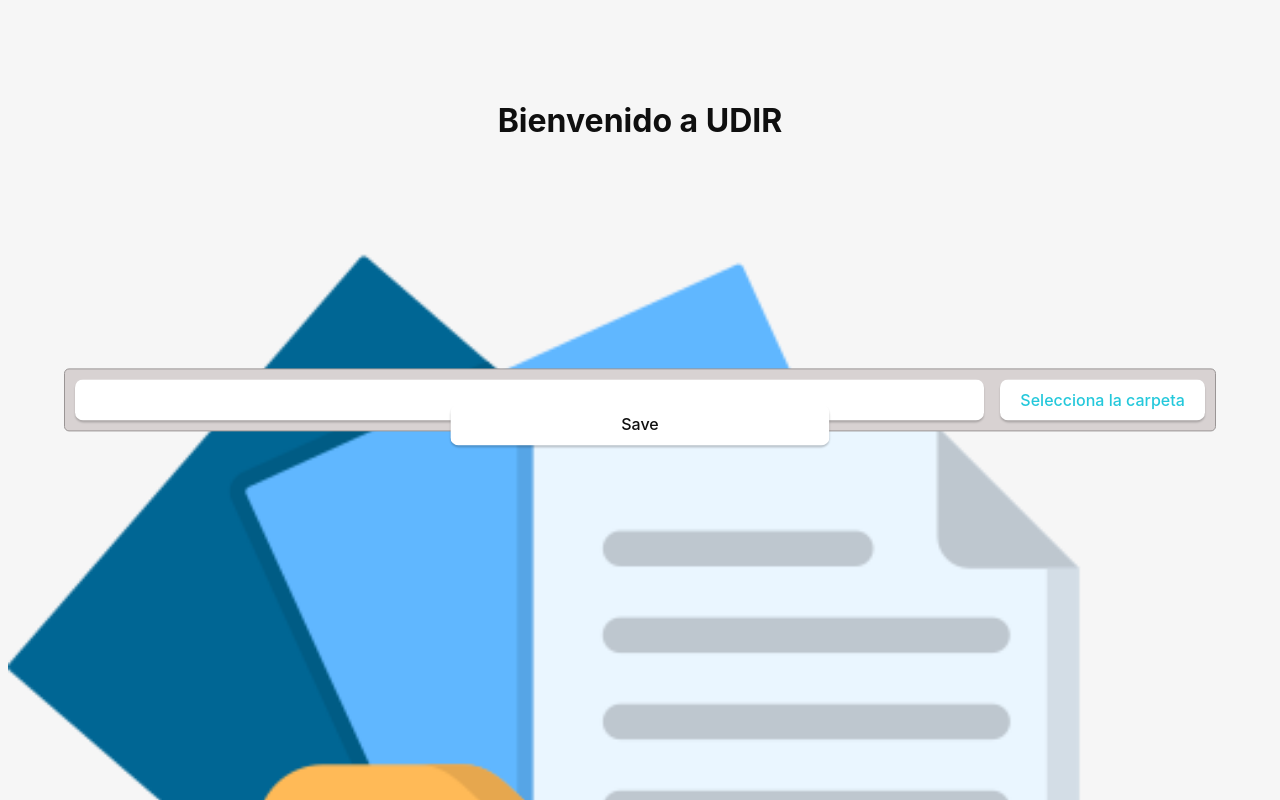
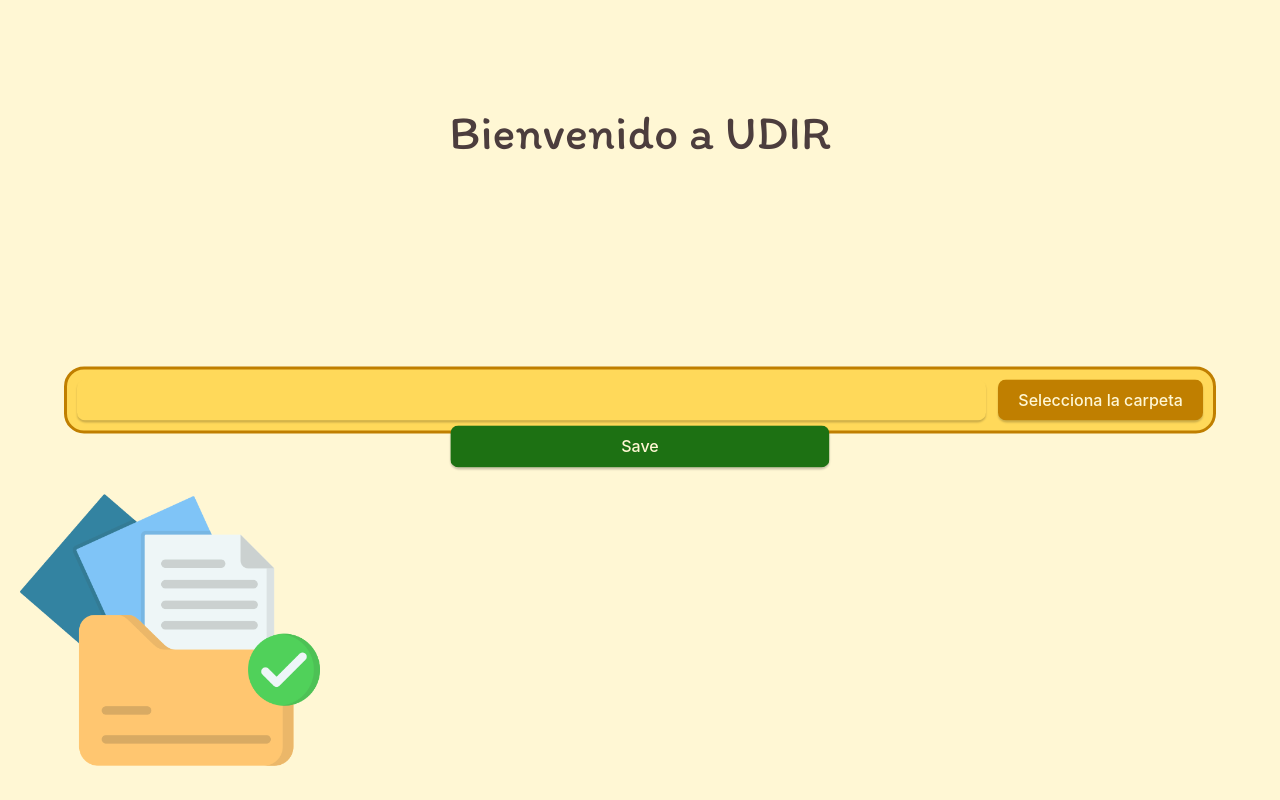
Before and after one commit to Ekkology/folder_admin, a React (Vite) app: page / in a window 1280 px wide. Shown: the top 800 px of the page. Built offline with nearby package versions, Linux system fonts and the light colour scheme.

Commit message:
se agregaron algunos diseños para fondo, tipografía y botones

```diff
--- a/src/App.css
+++ b/src/App.css
@@ -1,3 +1,6 @@
+@import url('https://fonts.googleapis.com/css2?family=Itim&display=swap');
+
+
 .logo.vite:hover {
   filter: drop-shadow(0 0 2em #747bff);
 }
@@ -12,14 +15,36 @@
   font-weight: 400;
 
   color: #0f0f0f;
-  background-color: #f6f6f6;
-
+  background-color: #FFF7D4; /* fondo del app */
   font-synthesis: none;
   text-rendering: optimizeLegibility;
   -webkit-font-smoothing: antialiased;
   -moz-osx-font-smoothing: grayscale;
   -webkit-text-size-adjust: 100%;
+
 }
+
+
+/*estilo para la imagen que aparece de fondo en el app*/
+.image {
+  position: absolute; /*ajustar la imagen respecto al contenedor padre "div-container"*/
+  bottom: 20px; /*moverla hacia la izq*/
+  left: 20px;   /*moverla hacia la izq*/
+  width: 300px; /*ajustar tamaño */
+  height: auto; /* Mantener proporción de la imagen */
+  opacity: 0.8;
+
+}
+
+/*Diseño para el titulo*/
+
+.titulo {
+  font-family: "Itim";
+  font-size: 3rem;
+  color : #4C3D3D;
+  text-align: center;
+}
+
 
 .container {
   margin: 0;
@@ -69,7 +94,7 @@ button {
   font-weight: 500;
   font-family: inherit;
   color: #0f0f0f;
-  background-color: #ffffff;
+  background-color: #FFD95A;
   transition: border-color 0.25s;
   box-shadow: 0 2px 2px rgba(0, 0, 0, 0.2);
 }
@@ -114,6 +139,8 @@ button {
     background-color: #0f0f0f69;
   }
 }
+
+/*Es el form que contiene el input button y tambien contiene el button de agregar carpeta*/
 .primer_form {
   position: absolute;
   top: 50%;
@@ -126,19 +153,32 @@ button {
   align-items: center;
   gap: 3%;
   padding: 10px;
-  background-color: rgb(216, 210, 210);
-  border: 1px solid #9a9595;
-  border-radius: 5px;
+  background-color: #FFD95A;
+  border: 3px solid #C07F00;
+  border-radius: 20px;
   box-sizing: border-box;
 
 
 }
+
+/*Boton "seleccione la carpeta*/
 .boton_folder{
-color: #24c8db;
+background-color: #C07F00;
+color: #FFF7D4;
+transition: box-shadow 0.5s ease, transform 0.5s ease;
 }
+.boton_folder:hover{
+  background-color: #FFD95A;
+  color: #4C3D3D;
+}
+
 .rutaF{
   width: 300%;
 }
+
+
+/*Boton de save*/
+
 .saveB{
   display: flex;
   justify-content: center;
@@ -150,6 +190,11 @@ color: #24c8db;
   display: flex;
   transform: translate(-50%, -50%);
   left: 50%;
-
+  background-color: #1D7113;
+  color:#FFF7D4;
 
 }
+
+.saveB:hover{
+  background-color: #8dd58c;
+}
```
